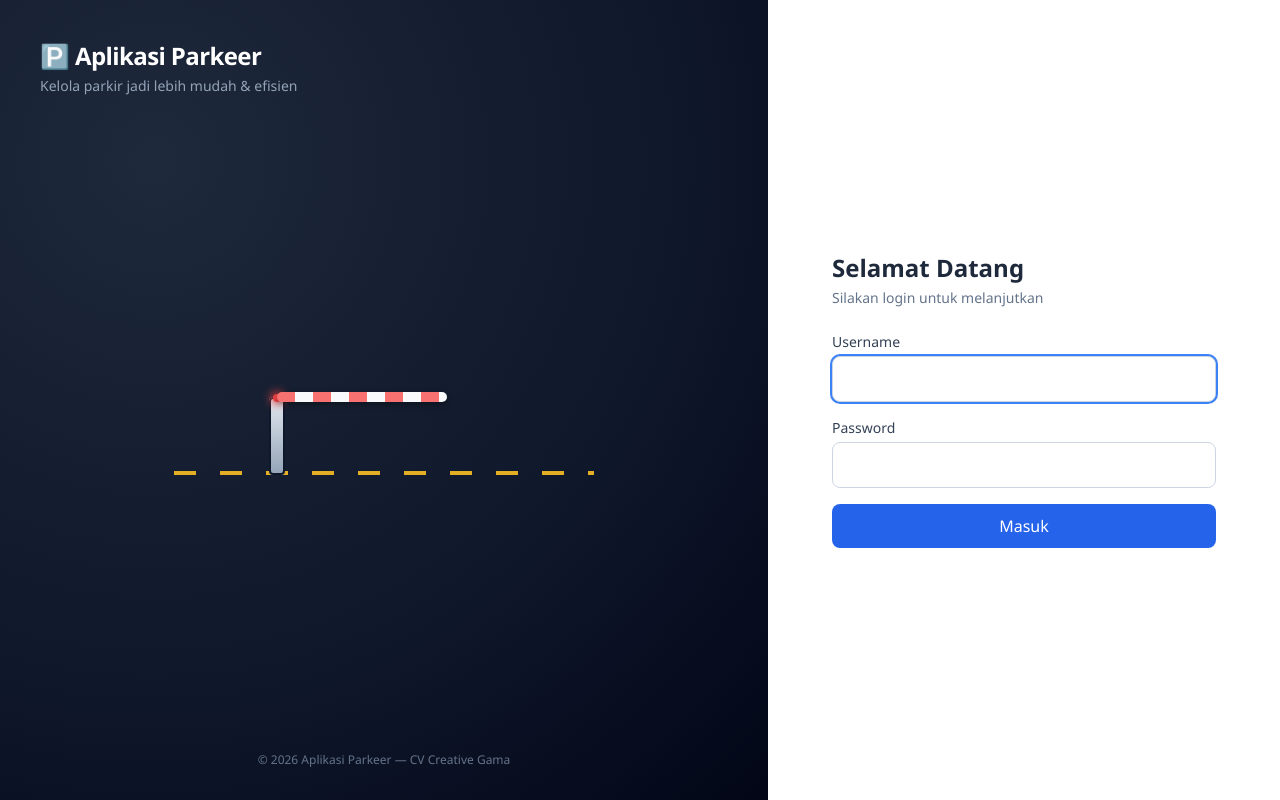
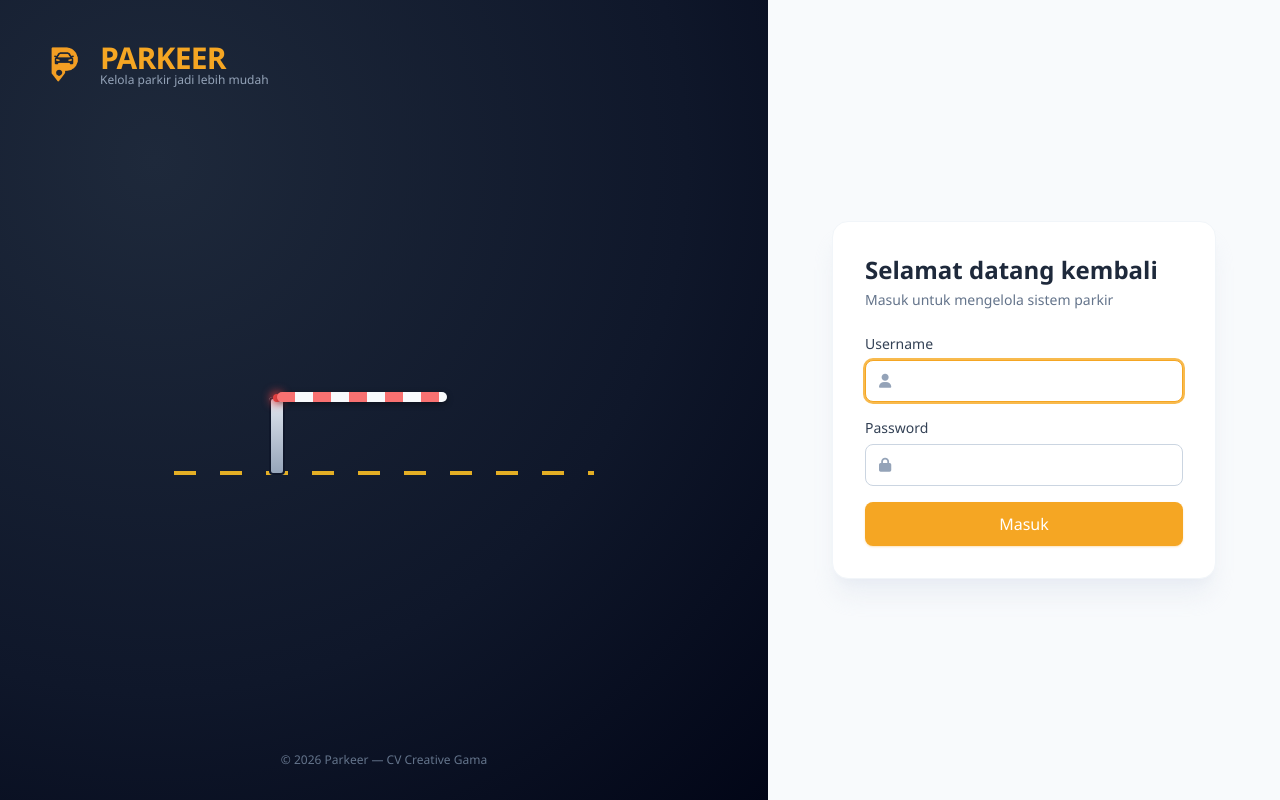
Before and after one commit to Lutzz-10/Parkeer, a PHP site: page /auth/login.php in a window 1280 px wide. Run offline with PHP 8.4, Linux system fonts and the light colour scheme; some libraries are stand-ins or nearby versions.

Commit message:
desain halaman login

```diff
--- a/auth/login.php
+++ b/auth/login.php
@@ -56,6 +56,27 @@ if ($_SERVER['REQUEST_METHOD'] === 'POST') {
     <meta name="viewport" content="width=device-width, initial-scale=1.0">
     <title>Login - Aplikasi Parkeer</title>
     <script src="https://cdn.tailwindcss.com"></script>
+    <script>
+    tailwind.config = {
+        theme: {
+            extend: {
+                colors: {
+                    brand: {
+                        50: '#FFF7EA',
+                        100: '#FEECC7',
+                        200: '#FDD68C',
+                        400: '#F8BA4E',
+                        500: '#F5A623',
+                        600: '#DB8E12',
+                        700: '#B0700D',
+                        800: '#7A4E09'
+                    }
+                }
+            }
+        }
+    }
+</script>
+<link rel="stylesheet" href="https://cdnjs.cloudflare.com/ajax/libs/font-awesome/6.5.1/css/all.min.css">
     <style>
         body { font-family: 'Segoe UI', system-ui, sans-serif; }
 
@@ -172,14 +193,17 @@ if ($_SERVER['REQUEST_METHOD'] === 'POST') {
         }
     </style>
 </head>
-<body class="min-h-screen flex">
+<body class="min-h-screen flex bg-slate-50">
 
-    <!-- Panel Kiri: Animasi Gerbang Parkir -->
+    <!-- Panel Kiri -->
     <div class="gate-panel hidden lg:flex w-3/5 relative items-center justify-center overflow-hidden">
 
-        <div class="gate-branding">
-            <p class="text-2xl font-bold tracking-tight">🅿️ Aplikasi Parkeer</p>
-            <p class="text-slate-400 text-sm mt-1">Kelola parkir jadi lebih mudah &amp; efisien</p>
+        <div class="absolute top-10 left-10 flex items-center gap-3">
+            <img src="/parkeer/assets/img/logo.png" alt="Logo Parkeer" class="h-12 w-12 object-contain">
+            <div>
+                <p class="text-3xl font-bold tracking-tight text-brand-500">PARKEER</p>
+                <p class="text-slate-400 text-xs -mt-1">Kelola parkir jadi lebih mudah</p>
+            </div>
         </div>
 
         <div class="gate-scene">
@@ -196,40 +220,51 @@ if ($_SERVER['REQUEST_METHOD'] === 'POST') {
         </div>
 
         <p class="absolute bottom-8 left-1/2 -translate-x-1/2 text-slate-500 text-xs">
-            &copy; <?= date('Y') ?> Aplikasi Parkeer — CV Creative Gama
+            &copy; <?= date('Y') ?> Parkeer — CV Creative Gama
         </p>
     </div>
 
-    <!-- Panel Kanan: Form Login -->
-    <div class="w-full lg:w-2/5 flex items-center justify-center bg-white p-8">
-        <div class="w-full max-w-sm">
+    <!-- Panel Kanan: Form -->
+    <div class="w-full lg:w-2/5 flex items-center justify-center p-8">
+        <div class="w-full max-w-sm bg-white rounded-2xl shadow-xl shadow-slate-200/60 p-8 border border-slate-100">
 
-            <div class="mb-8 lg:hidden text-center">
-                <p class="text-2xl font-bold text-slate-800">🅿️ Aplikasi Parkeer</p>
+            <div class="flex flex-col items-center mb-8 lg:hidden">
+                <img src="/parkeer/assets/img/logo.png" alt="Logo Parkeer" class="h-14 w-14 object-contain mb-2">
+                <p class="text-2xl font-bold text-brand-500 tracking-tight">PARKEER</p>
             </div>
 
-            <h1 class="text-2xl font-bold text-slate-800 mb-1">Selamat Datang</h1>
-            <p class="text-slate-500 text-sm mb-6">Silakan login untuk melanjutkan</p>
+            <h1 class="text-2xl font-bold text-slate-800 mb-1">Selamat datang kembali</h1>
+            <p class="text-slate-500 text-sm mb-6">Masuk untuk mengelola sistem parkir</p>
 
             <?php if ($error): ?>
-                <div class="bg-red-100 text-red-700 text-sm rounded-lg px-4 py-2 mb-4">
-                    <?= htmlspecialchars($error) ?>
+                <div class="flex items-center gap-2 bg-red-50 text-red-600 text-sm rounded-lg px-4 py-3 mb-5 border border-red-100">
+                    <i class="fa-solid fa-circle-exclamation"></i>
+                    <span><?= htmlspecialchars($error) ?></span>
                 </div>
             <?php endif; ?>
 
             <form method="POST" action="" class="space-y-4">
                 <div>
-                    <label class="block text-sm font-medium text-slate-700 mb-1">Username</label>
-                    <input type="text" name="username" required autofocus
-                           class="w-full border border-slate-300 rounded-lg px-3 py-2.5 focus:outline-none focus:ring-2 focus:ring-blue-500 transition">
+                    <label class="block text-sm font-medium text-slate-700 mb-1.5">Username</label>
+                    <div class="relative">
+                        <i class="fa-solid fa-user absolute left-3.5 top-1/2 -translate-y-1/2 text-slate-400 text-sm"></i>
+                        <input type="text" name="username" required autofocus
+                               class="w-full border border-slate-300 rounded-lg pl-10 pr-3 py-2.5 text-sm
+                                      focus:outline-none focus:ring-2 focus:ring-brand-400 focus:border-brand-500 transition">
+                    </div>
                 </div>
                 <div>
-                    <label class="block text-sm font-medium text-slate-700 mb-1">Password</label>
-                    <input type="password" name="password" required
-                           class="w-full border border-slate-300 rounded-lg px-3 py-2.5 focus:outline-none focus:ring-2 focus:ring-blue-500 transition">
+                    <label class="block text-sm font-medium text-slate-700 mb-1.5">Password</label>
+                    <div class="relative">
+                        <i class="fa-solid fa-lock absolute left-3.5 top-1/2 -translate-y-1/2 text-slate-400 text-sm"></i>
+                        <input type="password" name="password" required
+                               class="w-full border border-slate-300 rounded-lg pl-10 pr-3 py-2.5 text-sm
+                                      focus:outline-none focus:ring-2 focus:ring-brand-400 focus:border-brand-500 transition">
+                    </div>
                 </div>
                 <button type="submit"
-                        class="w-full bg-blue-600 hover:bg-blue-700 text-white font-medium rounded-lg py-2.5 transition mt-2">
+                        class="w-full bg-brand-500 hover:bg-brand-600 text-white font-medium rounded-lg py-2.5 transition mt-2
+                               shadow-sm shadow-brand-500/30">
                     Masuk
                 </button>
             </form>
```
Also changed, not shown: includes/header_admin.php (+21 -0 lines), includes/header_owner.php (+21 -0 lines), includes/header_petugas.php (+21 -0 lines), assets/img/logo.png (added), 1 other file.
